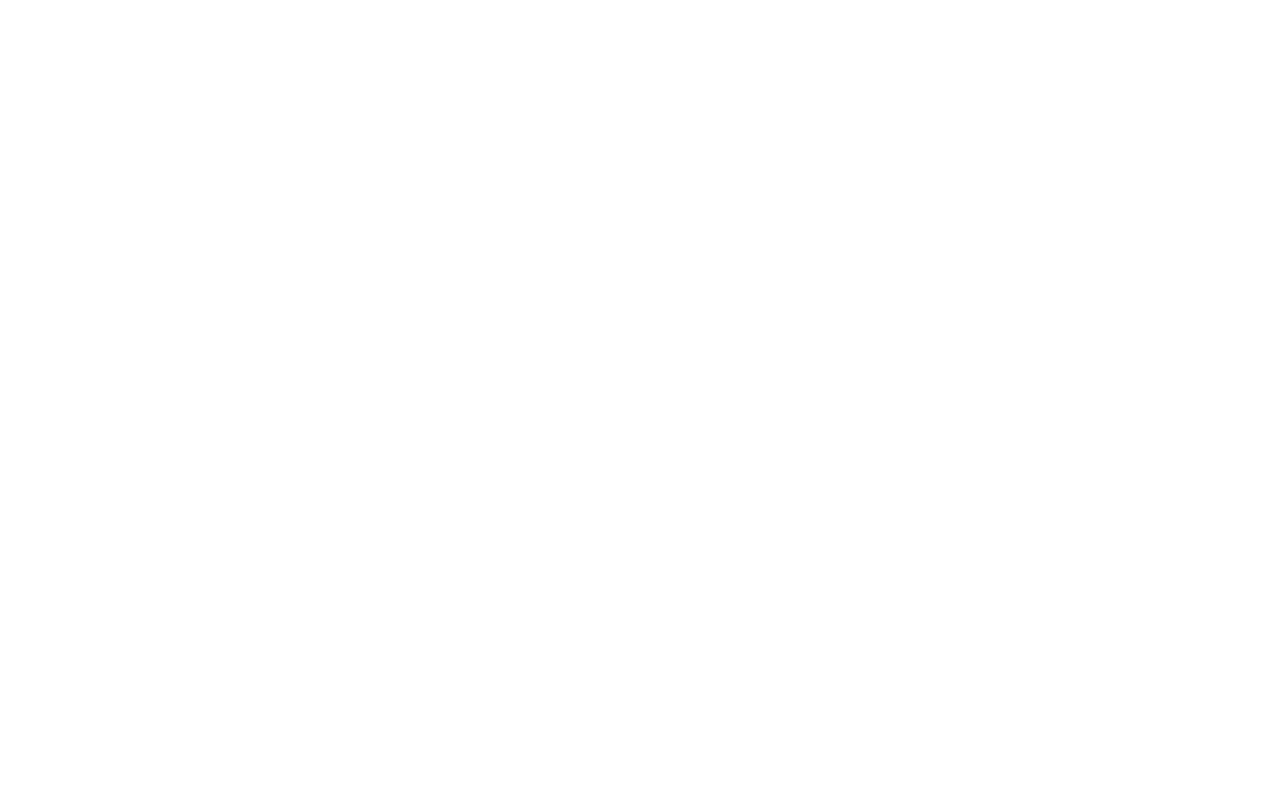
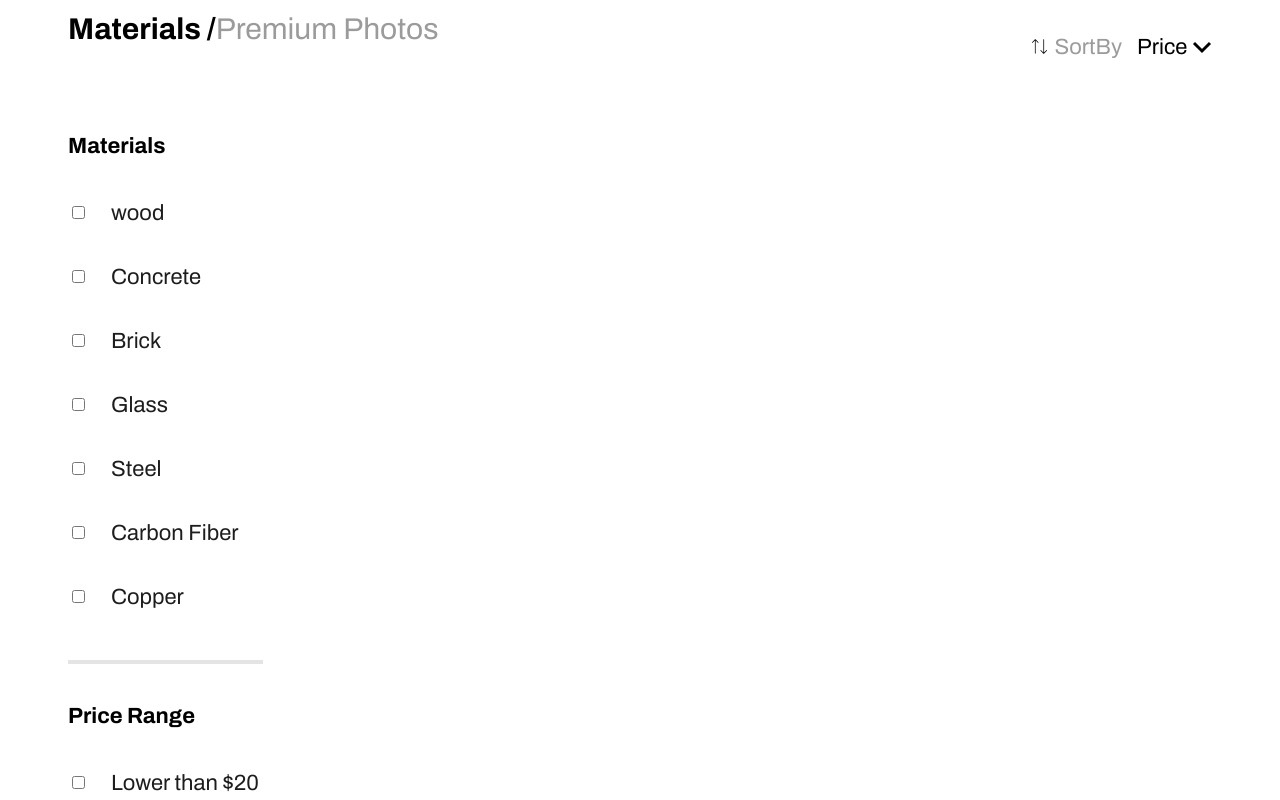
Before and after one commit to Abdelhameed-Hassan-Aries/e-commerce-app, a Next.js app: page / in a window 1280 px wide. Shown: the part 1340-2140 px from the top of the page. Before the commit the page ends 1359 px from the top, so only its background shows below. Built offline with nearby package versions, Linux system fonts and the light colour scheme.

Commit message:
added materials filter & sorting template-styling

```diff
--- /dev/null
+++ b/data/data.ts
@@ -0,0 +1,16 @@
+export const materials = [
+  "wood",
+  "Concrete",
+  "Brick",
+  "Glass",
+  "Steel",
+  "Carbon Fiber",
+  "Copper",
+];
+
+export const priceRange = [
+  "Lower than $20",
+  "$20 - $100",
+  "$100 - $200",
+  "More than $200",
+];
--- a/next.config.js
+++ b/next.config.js
@@ -7,10 +7,6 @@
       use: ["@svgr/webpack"],
     });
 
-    config.module.rules.push({
-      "@next/next/no-img-element": "off",
-    });
-
     return config;
   },
 };
--- a/pages/index.tsx
+++ b/pages/index.tsx
@@ -8,6 +8,9 @@
 import GalleryTwo from "/assets/gallery2.svg";
 import GalleryThree from "/assets/gallery3.svg";
 import GalleryFour from "/assets/gallery4.svg";
+import Sorting from "/assets/sort.svg";
+import ArrowDown from "/assets/arrowDown.svg";
+import { materials, priceRange } from "../data/data";
 
 const Home: NextPage = () => {
   return (
@@ -30,6 +33,8 @@
         </header>
 
         <main className={styles.main}>
+          {/*  first section */}
+
           <section className={styles.hero}>
             <div className={styles.cart}>
               <div className={styles.title}>Recycled Plastic</div>
@@ -37,7 +42,6 @@
                 <button className={styles.cartBtn}>ADD TO CART</button>
               </div>
             </div>
-
             <div className={styles.featured}>
               <Image
                 className={styles.featuredImg}
@@ -50,7 +54,6 @@
 
               <button className={styles.featuredBtn}>Featured</button>
             </div>
-
             <div className={styles.about}>
               <div className={styles.aboutDetails}>
                 <div className={styles.detailsTitle}>
@@ -93,7 +96,68 @@
             <div className={styles.divider}></div>
           </section>
 
-          <section className={styles.gallery}></section>
+          {/*  second section */}
+
+          <section className={styles.gallery}>
+            <div className={styles.galleryHeader}>
+              <div className={styles.galleryTitle}>
+                <div className={styles.galleryTitleType}>Materials /</div>
+                <div className={styles.gallerySelection}>Premium Photos</div>
+              </div>
+
+              <div className={styles.gallerySort}>
+                <Sorting />
+                <div className={styles.gallerySortBy}>SortBy </div>
+                <div className={styles.galleryPrice}>
+                  Price <ArrowDown />
+                </div>
+              </div>
+            </div>
+
+            <div className={styles.galleryContent}>
+              <div className={styles.galleryFilters}>
+                <div className={styles.materialFiltersTitle}>Materials</div>
+                <div className={styles.materialFilters}>
+                  {materials.map((material, i) => {
+                    return (
+                      <div key={i} className={styles.itemFiltersItems}>
+                        <input
+                          key={i}
+                          type="checkbox"
+                          name={material}
+                          value={material}
+                          className={styles.itemInput}
+                        />
+                        <label htmlFor={material} className={styles.itemLabel}>
+                          {material}
+                        </label>
+                      </div>
+                    );
+                  })}
+                </div>
+                <div className={styles.divider}></div>
+                <div className={styles.priceFiltersTitle}>Price Range</div>
+                <div className={styles.priceFilters}>
+                  {priceRange.map((item, i) => {
+                    return (
+                      <div key={i} className={styles.itemFiltersItems}>
+                        <input
+                          type="checkbox"
+                          name={item}
+                          value={item}
+                          className={styles.itemInput}
+                        />
+                        <label htmlFor={item} className={styles.itemLabel}>
+                          {item}
+                        </label>
+                      </div>
+                    );
+                  })}
+                </div>
+              </div>
+              <div className={styles.galleryShowcase}></div>
+            </div>
+          </section>
         </main>
       </div>
     </>
--- a/styles/index.module.scss
+++ b/styles/index.module.scss
@@ -18,6 +18,9 @@
 
 .main {
   margin-top: 62px;
+
+  // first section
+
   .hero {
     display: flex;
     flex-direction: column;
@@ -145,4 +148,104 @@
       margin-top: 75px;
     }
   }
+
+  // second section
+
+  .gallery {
+    display: flex;
+    flex-direction: column;
+
+    .galleryHeader {
+      display: flex;
+      justify-content: space-between;
+      margin-bottom: 75px;
+
+      .galleryTitle {
+        display: flex;
+        margin-top: 48px;
+
+        .galleryTitleType {
+          font-weight: 700;
+          font-size: 30px;
+          line-height: 33px;
+          color: black;
+        }
+
+        .gallerySelection {
+          font-size: 30px;
+          line-height: 33px;
+          color: #9b9b9b;
+        }
+      }
+
+      .gallerySort {
+        display: flex;
+        align-items: center;
+        cursor: pointer;
+        margin-top: 70px;
+
+        .gallerySortBy {
+          font-size: 22px;
+          line-height: 24px;
+          color: #9b9b9b;
+          padding-left: 7px;
+          padding-right: 15px;
+        }
+
+        .galleryPrice {
+          font-size: 22px;
+          line-height: 24px;
+          color: black;
+        }
+      }
+    }
+
+    .galleryContent {
+      display: flex;
+
+      .galleryFilters {
+        display: flex;
+        flex-direction: column;
+
+        .materialFiltersTitle,
+        .priceFiltersTitle {
+          font-size: 22px;
+          line-height: 24px;
+          font-weight: 700;
+          color: black;
+          margin-bottom: 23px;
+        }
+
+        .materialFilters,
+        .priceFilters {
+          display: flex;
+          flex-direction: column;
+          font-size: 22px;
+          line-height: 24px;
+          color: #1d1d1d;
+
+          .itemFiltersItems {
+            display: flex;
+            align-items: center;
+            margin: 20px 0;
+
+            .itemLabel {
+              font-weight: 400;
+              font-size: 22px;
+              line-height: 24px;
+              margin-left: 23px;
+            }
+          }
+        }
+
+        .divider {
+          width: 100%;
+          height: 4px;
+          background-color: #e4e4e4;
+          margin-top: 31px;
+          margin-bottom: 40px;
+        }
+      }
+    }
+  }
 }
```
Also changed, not shown: assets/arrowDown.svg (added), assets/sort.svg (added).
